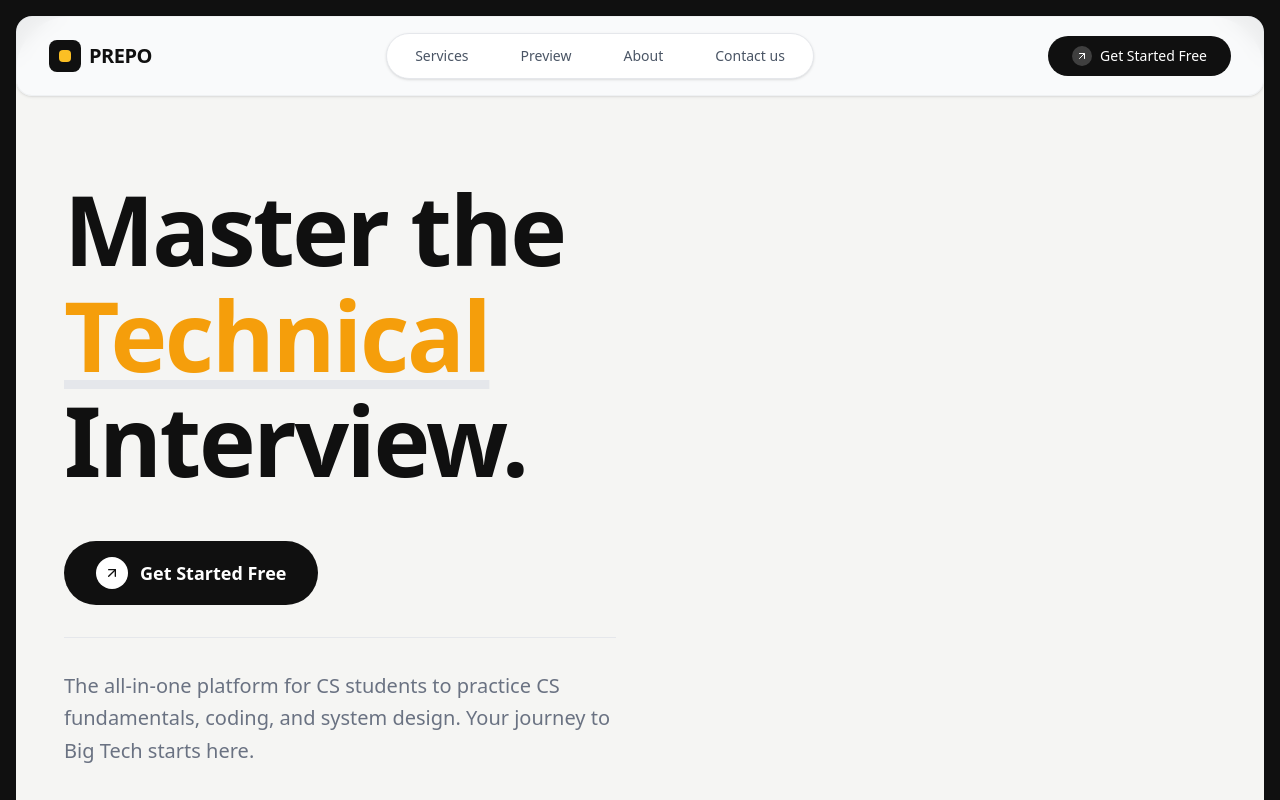
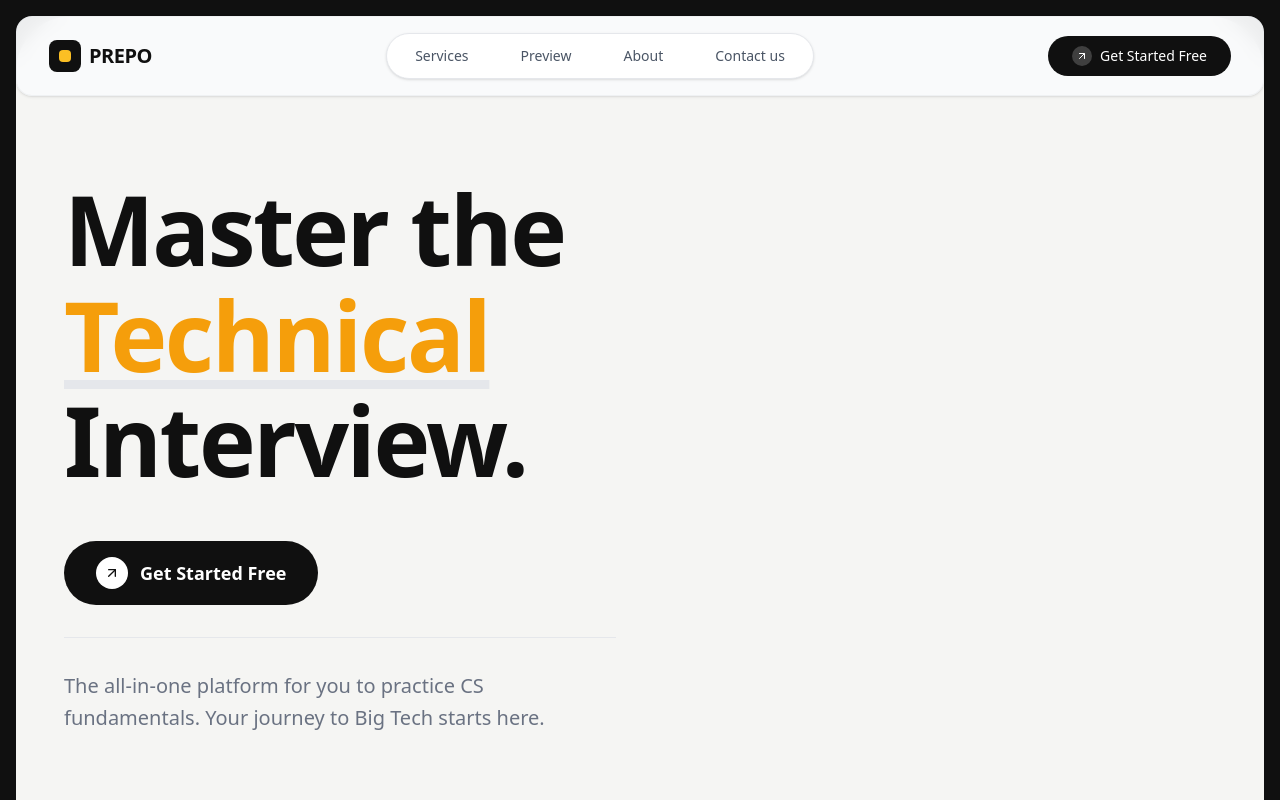
Before and after one commit to TimSing6584/PREPO, a Next.js app: page / in a window 1280 px wide. Shown: the top 800 px of the page. Built offline with nearby package versions, Linux system fonts and the light colour scheme.

Commit message:
change some quotes to related more with product goal

```diff
--- a/components/landing-page/Hero.tsx
+++ b/components/landing-page/Hero.tsx
@@ -41,7 +41,7 @@ export default function Hero() {
               <div className="w-full h-px bg-gray-200"></div>
 
               <p className="text-gray-500 text-xl leading-relaxed">
-                The all-in-one platform for CS students to practice CS fundamentals, coding, and system design. Your journey to Big Tech starts here.
+                The all-in-one platform for you to practice CS fundamentals. Your journey to Big Tech starts here.
               </p>
             </div>
           </div>
@@ -58,8 +58,7 @@ export default function Hero() {
                     <Code className="w-6 h-6 text-white" />
                   </div>
                   <div>
-                    <p className="font-bold text-[#101010]">Algorithms</p>
-                    <p className="text-xs text-gray-400">500+ Questions</p>
+                    <p className="font-bold text-[#101010]">Data Structure & Algorithms</p>
                   </div>
                 </div>
                 <div className="space-y-3">
@@ -79,12 +78,12 @@ export default function Hero() {
                 </div>
               </div>
 
-              {/* Floating Card 2: System Design */}
+              {/* Floating Card 2: OOP */}
               <div className="absolute top-10 right-0 w-64 bg-[#101010] rounded-[2.5rem] shadow-2xl -rotate-6 p-8 text-white space-y-6">
                 <div className="w-12 h-12 bg-white/10 rounded-xl flex items-center justify-center">
                   <Cpu className="w-6 h-6 text-primary-400" />
                 </div>
-                <h4 className="text-xl font-bold leading-tight">System Design Masterclass</h4>
+                <h4 className="text-xl font-bold leading-tight">OOP Masterclass</h4>
                 <div className="flex items-center gap-2 text-sm text-gray-400">
                   <Terminal className="w-4 h-4" />
                   <span>Architecture</span>
```
